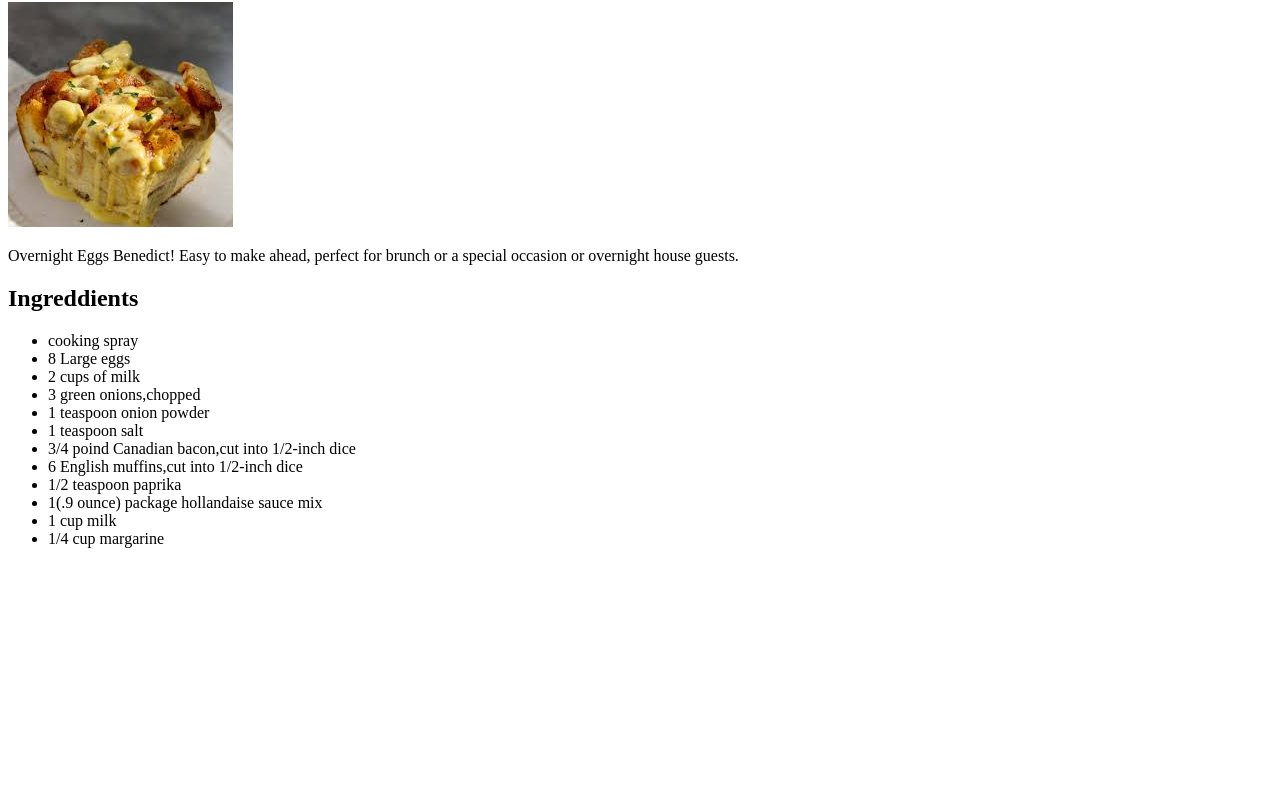
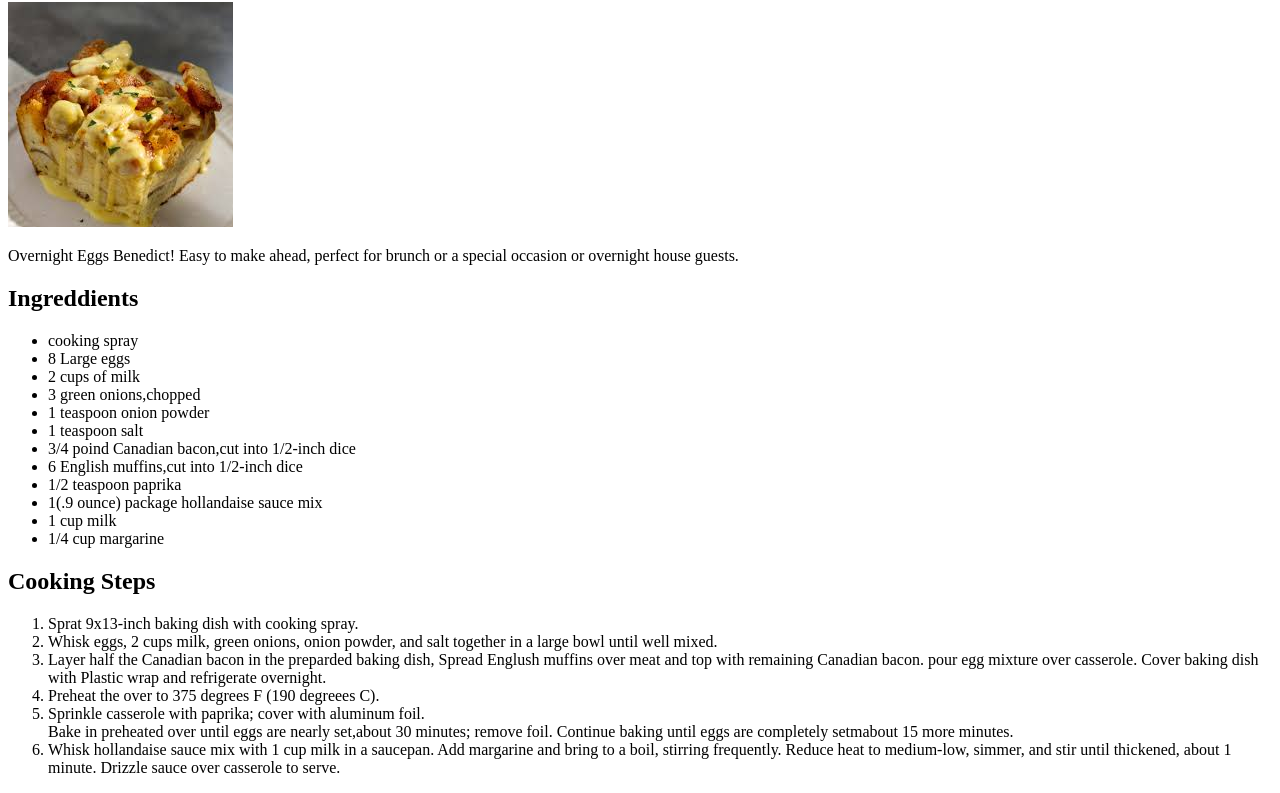
Before and after one commit to Mogawa1235/odin-recipes, a plain HTML site: page recipes/Eggs-Benedict-Casserole.html in a window 1280 px wide. Shown: the part 78-871 px from the top of the page. Before the commit the page ends 800 px from the top, so only its background shows below. Drawn offline with Linux system fonts and the light colour scheme.

Commit message:
added recipe steps using ordered list tag

```diff
--- a/recipes/Eggs-Benedict-Casserole.html
+++ b/recipes/Eggs-Benedict-Casserole.html
@@ -27,5 +27,15 @@
         <li> 1/4 cup margarine</li>
 
     </ul>
+    <h2>Cooking Steps</h2>
+    <ol>
+        <li>Sprat 9x13-inch baking dish with cooking spray.</li>
+        <li>Whisk eggs, 2 cups milk, green onions, onion powder, and salt together in a large bowl until well mixed.</li>
+        <li>Layer half the Canadian bacon in the preparded baking dish, Spread Englush muffins over meat and top with remaining Canadian bacon. pour egg mixture over casserole. Cover baking dish with Plastic wrap and refrigerate overnight.</li>
+        <li>Preheat the over to 375 degrees F (190 degreees C).</li>
+        <li> Sprinkle casserole with paprika; cover with aluminum foil.</li>
+        Bake in preheated over until eggs are nearly set,about 30 minutes; remove foil. Continue baking until eggs are completely setmabout 15 more minutes.
+        <li>Whisk hollandaise sauce mix with 1 cup milk in a saucepan. Add margarine and bring to a boil, stirring frequently. Reduce heat to medium-low, simmer, and stir until thickened, about 1 minute. Drizzle sauce over casserole to serve.</li>
+    </ol>
 </body>
 </html>
```
